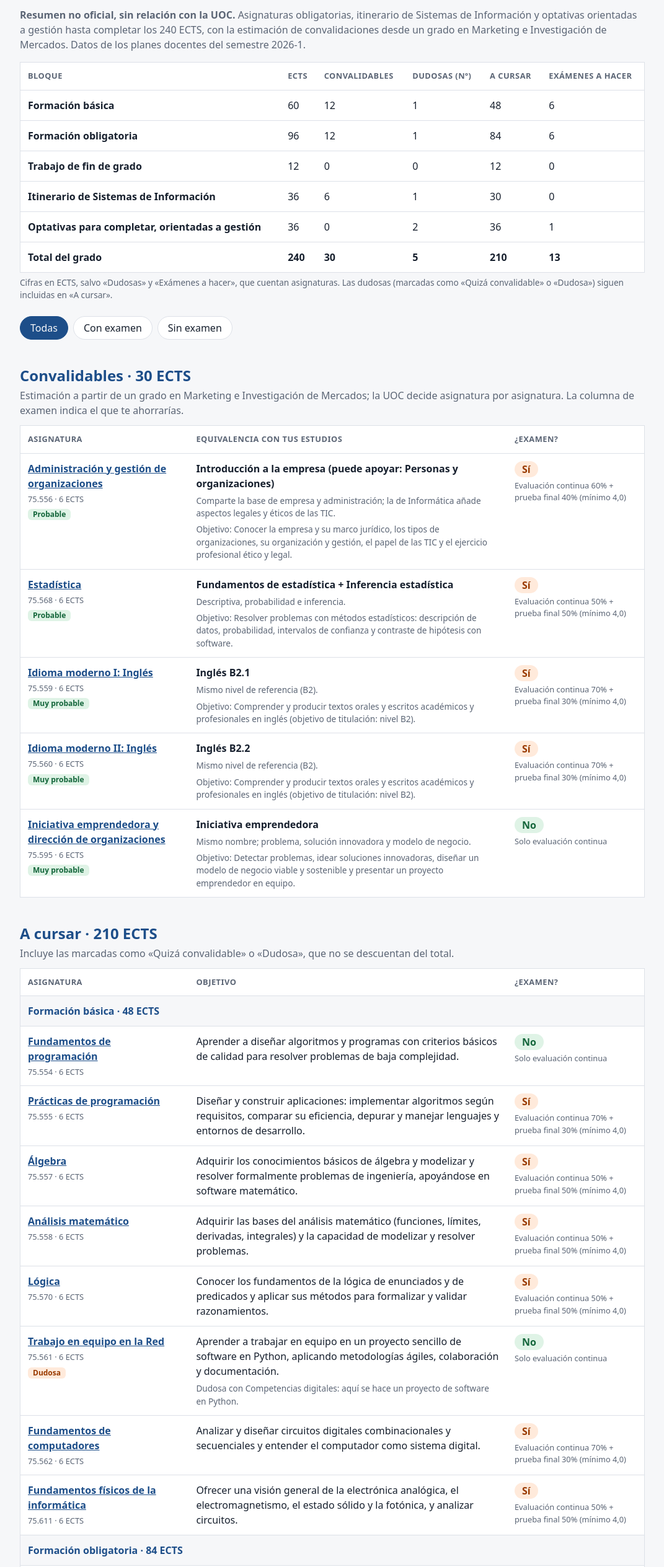
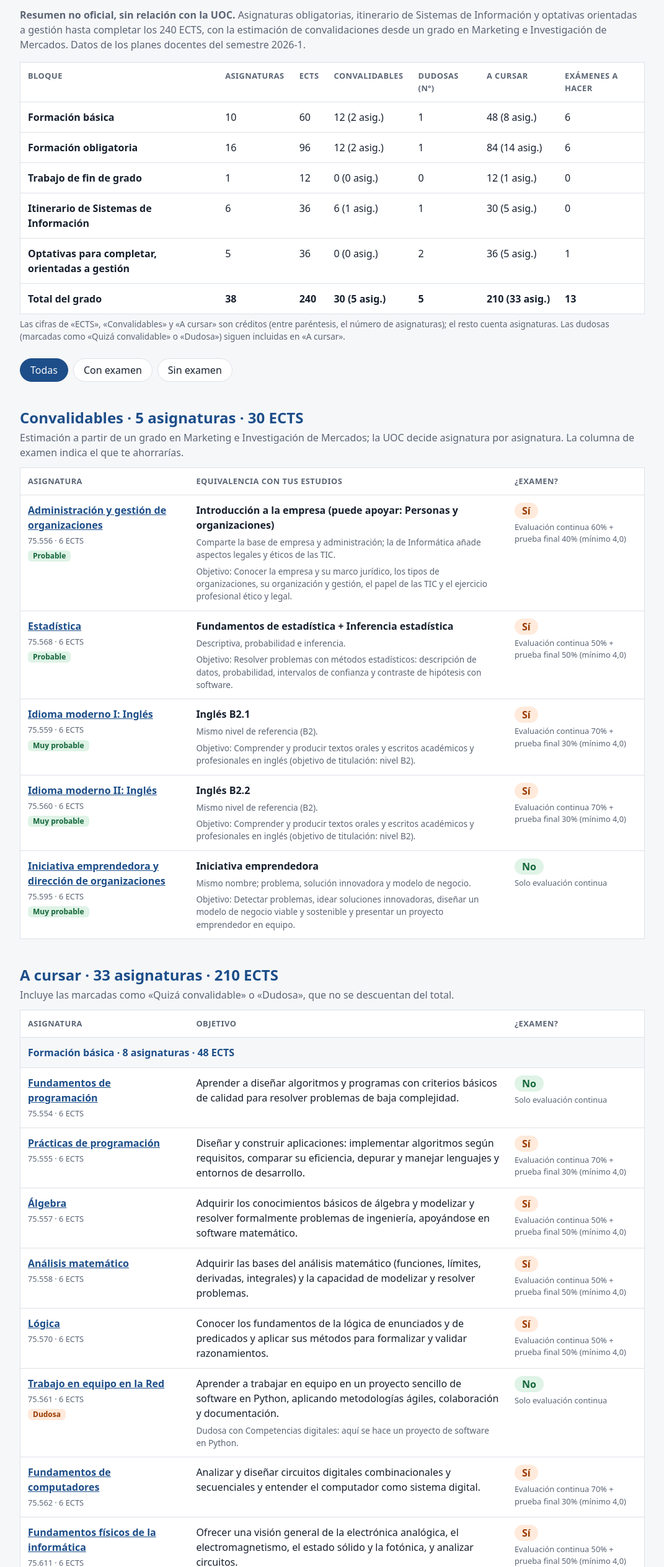
Before and after one commit to Jviejo/asignaturas-informatica-uoc, a plain HTML site: page asignaturas-informatica-uoc.html in a window 1280 px wide. Shown: the part 72-2600 px from the top of the page at 62% size, without its empty margins (104-1175 px from the left). Drawn offline with Linux system fonts and the light colour scheme.

Commit message:
Añade el número de asignaturas por bloque y tabla
Co-Authored-By: Claude Sonnet 5.5 <noreply@anthropic.com>

```diff
--- a/asignaturas-informatica-uoc.html
+++ b/asignaturas-informatica-uoc.html
@@ -12,7 +12,7 @@ th,td{text-align:left;vertical-align:top;padding:12px;border-bottom:1px solid va
 section th[scope=row]{width:27%}.ex{width:22%}.code,.detail{display:block;font-size:.8rem;font-weight:400;margin-top:4px}.note{font-size:.85rem;margin:6px 0 0}
 .tag{display:inline-block;padding:1px 12px;border-radius:99px;font-weight:700}.tag.si{background:var(--sibg);color:var(--si)}.tag.no{background:var(--nobg);color:var(--no)}
 .badge{display:inline-block;margin-top:6px;padding:0 8px;border-radius:6px;font-size:.75rem;background:var(--nobg);color:var(--no)}.badge.maybe{background:var(--sibg);color:var(--si)}
-section tr.sep th{width:auto;color:var(--accent);background:var(--bg)}.scroll{overflow-x:auto}
+section tr.sep th{width:auto;color:var(--accent);background:var(--bg)}.scroll{overflow-x:auto}.scroll td{white-space:nowrap}
 .filters{display:flex;flex-wrap:wrap;gap:8px;margin:24px 0 0}button{font:inherit;padding:6px 16px;border-radius:99px;border:1px solid var(--line);background:var(--card);color:var(--ink);cursor:pointer}
 button[aria-pressed=true]{background:var(--accent);border-color:var(--accent);color:var(--bg)}tr[hidden]{display:none}footer{margin-top:40px;font-size:.85rem}
 @media (max-width:700px){section thead{display:none}section table,section tbody,section tr,section th[scope=row],section td{display:block;width:auto}section tr{border-bottom:1px solid var(--line);padding:8px 0}section th,section td{border:0;padding:4px 12px}}
@@ -20,17 +20,17 @@ button[aria-pressed=true]{background:var(--accent);border-color:var(--accent);co
 </style></head><body><main>
 <h1>Grado en Ingeniería Informática (UOC)</h1>
 <p class="lead"><strong>Resumen no oficial, sin relación con la UOC.</strong> Asignaturas obligatorias, itinerario de Sistemas de Información y optativas orientadas a gestión hasta completar los 240 ECTS, con la estimación de convalidaciones desde un grado en Marketing e Investigación de Mercados. Datos de los planes docentes del semestre 2026-1.</p>
-<div class="scroll"><table><thead><tr><th>Bloque</th><th>ECTS</th><th>Convalidables</th><th>Dudosas (nº)</th><th>A cursar</th><th>Exámenes a hacer</th></tr></thead><tbody><tr><th scope="row">Formación básica</th><td>60</td><td>12</td><td>1</td><td>48</td><td>6</td></tr><tr><th scope="row">Formación obligatoria</th><td>96</td><td>12</td><td>1</td><td>84</td><td>6</td></tr><tr><th scope="row">Trabajo de fin de grado</th><td>12</td><td>0</td><td>0</td><td>12</td><td>0</td></tr><tr><th scope="row">Itinerario de Sistemas de Información</th><td>36</td><td>6</td><td>1</td><td>30</td><td>0</td></tr><tr><th scope="row">Optativas para completar, orientadas a gestión</th><td>36</td><td>0</td><td>2</td><td>36</td><td>1</td></tr><tr><th scope="row">Total del grado</th><td><strong>240</strong></td><td><strong>30</strong></td><td><strong>5</strong></td><td><strong>210</strong></td><td><strong>13</strong></td></tr></tbody></table></div><p class="note">Cifras en ECTS, salvo «Dudosas» y «Exámenes a hacer», que cuentan asignaturas. Las dudosas (marcadas como «Quizá convalidable» o «Dudosa») siguen incluidas en «A cursar».</p>
+<div class="scroll"><table><thead><tr><th>Bloque</th><th>Asignaturas</th><th>ECTS</th><th>Convalidables</th><th>Dudosas (nº)</th><th>A cursar</th><th>Exámenes a hacer</th></tr></thead><tbody><tr><th scope="row">Formación básica</th><td>10</td><td>60</td><td>12 (2 asig.)</td><td>1</td><td>48 (8 asig.)</td><td>6</td></tr><tr><th scope="row">Formación obligatoria</th><td>16</td><td>96</td><td>12 (2 asig.)</td><td>1</td><td>84 (14 asig.)</td><td>6</td></tr><tr><th scope="row">Trabajo de fin de grado</th><td>1</td><td>12</td><td>0 (0 asig.)</td><td>0</td><td>12 (1 asig.)</td><td>0</td></tr><tr><th scope="row">Itinerario de Sistemas de Información</th><td>6</td><td>36</td><td>6 (1 asig.)</td><td>1</td><td>30 (5 asig.)</td><td>0</td></tr><tr><th scope="row">Optativas para completar, orientadas a gestión</th><td>5</td><td>36</td><td>0 (0 asig.)</td><td>2</td><td>36 (5 asig.)</td><td>1</td></tr><tr><th scope="row">Total del grado</th><td><strong>38</strong></td><td><strong>240</strong></td><td><strong>30 (5 asig.)</strong></td><td><strong>5</strong></td><td><strong>210 (33 asig.)</strong></td><td><strong>13</strong></td></tr></tbody></table></div><p class="note">Las cifras de «ECTS», «Convalidables» y «A cursar» son créditos (entre paréntesis, el número de asignaturas); el resto cuenta asignaturas. Las dudosas (marcadas como «Quizá convalidable» o «Dudosa») siguen incluidas en «A cursar».</p>
 <div class="filters" role="group" aria-label="Filtrar por examen"><button data-f="" aria-pressed="true">Todas</button><button data-f="si" aria-pressed="false">Con examen</button><button data-f="no" aria-pressed="false">Sin examen</button></div>
-<section id="convalidadas"><h2>Convalidables · 30 ECTS</h2><p class="sub">Estimación a partir de un grado en Marketing e Investigación de Mercados; la UOC decide asignatura por asignatura. La columna de examen indica el que te ahorrarías.</p><table><thead><tr><th>Asignatura</th><th>Equivalencia con tus estudios</th><th>¿Examen?</th></tr></thead><tbody>
+<section id="convalidadas"><h2>Convalidables · 5 asignaturas · 30 ECTS</h2><p class="sub">Estimación a partir de un grado en Marketing e Investigación de Mercados; la UOC decide asignatura por asignatura. La columna de examen indica el que te ahorrarías.</p><table><thead><tr><th>Asignatura</th><th>Equivalencia con tus estudios</th><th>¿Examen?</th></tr></thead><tbody>
 <tr data-exam="si"><th scope="row"><a href="https://apps.uoc.edu/PlaDocent/PlaDocent?Semestre=20261&amp;SignatureCode=75.556&amp;Context=3&amp;Locale=es" target="_blank" rel="noopener">Administración y gestión de organizaciones</a><span class="code">75.556 · 6 ECTS</span><span class="badge">Probable</span></th><td class="obj"><strong>Introducción a la empresa (puede apoyar: Personas y organizaciones)</strong><p class="note">Comparte la base de empresa y administración; la de Informática añade aspectos legales y éticos de las TIC.</p><p class="note">Objetivo: Conocer la empresa y su marco jurídico, los tipos de organizaciones, su organización y gestión, el papel de las TIC y el ejercicio profesional ético y legal.</p></td><td class="ex"><span class="tag si">Sí</span><span class="detail">Evaluación continua 60% + prueba final 40% (mínimo 4,0)</span></td></tr>
 <tr data-exam="si"><th scope="row"><a href="https://apps.uoc.edu/PlaDocent/PlaDocent?Semestre=20261&amp;SignatureCode=75.568&amp;Context=3&amp;Locale=es" target="_blank" rel="noopener">Estadística</a><span class="code">75.568 · 6 ECTS</span><span class="badge">Probable</span></th><td class="obj"><strong>Fundamentos de estadística + Inferencia estadística</strong><p class="note">Descriptiva, probabilidad e inferencia.</p><p class="note">Objetivo: Resolver problemas con métodos estadísticos: descripción de datos, probabilidad, intervalos de confianza y contraste de hipótesis con software.</p></td><td class="ex"><span class="tag si">Sí</span><span class="detail">Evaluación continua 50% + prueba final 50% (mínimo 4,0)</span></td></tr>
 <tr data-exam="si"><th scope="row"><a href="https://apps.uoc.edu/PlaDocent/PlaDocent?Semestre=20261&amp;SignatureCode=75.559&amp;Context=3&amp;Locale=es" target="_blank" rel="noopener">Idioma moderno I: Inglés</a><span class="code">75.559 · 6 ECTS</span><span class="badge">Muy probable</span></th><td class="obj"><strong>Inglés B2.1</strong><p class="note">Mismo nivel de referencia (B2).</p><p class="note">Objetivo: Comprender y producir textos orales y escritos académicos y profesionales en inglés (objetivo de titulación: nivel B2).</p></td><td class="ex"><span class="tag si">Sí</span><span class="detail">Evaluación continua 70% + prueba final 30% (mínimo 4,0)</span></td></tr>
 <tr data-exam="si"><th scope="row"><a href="https://apps.uoc.edu/PlaDocent/PlaDocent?Semestre=20261&amp;SignatureCode=75.560&amp;Context=3&amp;Locale=es" target="_blank" rel="noopener">Idioma moderno II: Inglés</a><span class="code">75.560 · 6 ECTS</span><span class="badge">Muy probable</span></th><td class="obj"><strong>Inglés B2.2</strong><p class="note">Mismo nivel de referencia (B2).</p><p class="note">Objetivo: Comprender y producir textos orales y escritos académicos y profesionales en inglés (objetivo de titulación: nivel B2).</p></td><td class="ex"><span class="tag si">Sí</span><span class="detail">Evaluación continua 70% + prueba final 30% (mínimo 4,0)</span></td></tr>
 <tr data-exam="no"><th scope="row"><a href="https://apps.uoc.edu/PlaDocent/PlaDocent?Semestre=20261&amp;SignatureCode=75.595&amp;Context=3&amp;Locale=es" target="_blank" rel="noopener">Iniciativa emprendedora y dirección de organizaciones</a><span class="code">75.595 · 6 ECTS</span><span class="badge">Muy probable</span></th><td class="obj"><strong>Iniciativa emprendedora</strong><p class="note">Mismo nombre; problema, solución innovadora y modelo de negocio.</p><p class="note">Objetivo: Detectar problemas, idear soluciones innovadoras, diseñar un modelo de negocio viable y sostenible y presentar un proyecto emprendedor en equipo.</p></td><td class="ex"><span class="tag no">No</span><span class="detail">Solo evaluación continua</span></td></tr>
 </tbody></table></section>
-<section id="cursar"><h2>A cursar · 210 ECTS</h2><p class="sub">Incluye las marcadas como «Quizá convalidable» o «Dudosa», que no se descuentan del total.</p><table><thead><tr><th>Asignatura</th><th>Objetivo</th><th>¿Examen?</th></tr></thead><tbody>
-<tr class="sep"><th colspan="3">Formación básica · 48 ECTS</th></tr>
+<section id="cursar"><h2>A cursar · 33 asignaturas · 210 ECTS</h2><p class="sub">Incluye las marcadas como «Quizá convalidable» o «Dudosa», que no se descuentan del total.</p><table><thead><tr><th>Asignatura</th><th>Objetivo</th><th>¿Examen?</th></tr></thead><tbody>
+<tr class="sep"><th colspan="3">Formación básica · 8 asignaturas · 48 ECTS</th></tr>
 <tr data-exam="no"><th scope="row"><a href="https://apps.uoc.edu/PlaDocent/PlaDocent?Semestre=20261&amp;SignatureCode=75.554&amp;Context=3&amp;Locale=es" target="_blank" rel="noopener">Fundamentos de programación</a><span class="code">75.554 · 6 ECTS</span></th><td class="obj">Aprender a diseñar algoritmos y programas con criterios básicos de calidad para resolver problemas de baja complejidad.</td><td class="ex"><span class="tag no">No</span><span class="detail">Solo evaluación continua</span></td></tr>
 <tr data-exam="si"><th scope="row"><a href="https://apps.uoc.edu/PlaDocent/PlaDocent?Semestre=20261&amp;SignatureCode=75.555&amp;Context=3&amp;Locale=es" target="_blank" rel="noopener">Prácticas de programación</a><span class="code">75.555 · 6 ECTS</span></th><td class="obj">Diseñar y construir aplicaciones: implementar algoritmos según requisitos, comparar su eficiencia, depurar y manejar lenguajes y entornos de desarrollo.</td><td class="ex"><span class="tag si">Sí</span><span class="detail">Evaluación continua 70% + prueba final 30% (mínimo 4,0)</span></td></tr>
 <tr data-exam="si"><th scope="row"><a href="https://apps.uoc.edu/PlaDocent/PlaDocent?Semestre=20261&amp;SignatureCode=75.557&amp;Context=3&amp;Locale=es" target="_blank" rel="noopener">Álgebra</a><span class="code">75.557 · 6 ECTS</span></th><td class="obj">Adquirir los conocimientos básicos de álgebra y modelizar y resolver formalmente problemas de ingeniería, apoyándose en software matemático.</td><td class="ex"><span class="tag si">Sí</span><span class="detail">Evaluación continua 50% + prueba final 50% (mínimo 4,0)</span></td></tr>
@@ -39,7 +39,7 @@ button[aria-pressed=true]{background:var(--accent);border-color:var(--accent);co
 <tr data-exam="no"><th scope="row"><a href="https://apps.uoc.edu/PlaDocent/PlaDocent?Semestre=20261&amp;SignatureCode=75.561&amp;Context=3&amp;Locale=es" target="_blank" rel="noopener">Trabajo en equipo en la Red</a><span class="code">75.561 · 6 ECTS</span><span class="badge maybe">Dudosa</span></th><td class="obj">Aprender a trabajar en equipo en un proyecto sencillo de software en Python, aplicando metodologías ágiles, colaboración y documentación.<p class="note">Dudosa con Competencias digitales: aquí se hace un proyecto de software en Python.</p></td><td class="ex"><span class="tag no">No</span><span class="detail">Solo evaluación continua</span></td></tr>
 <tr data-exam="si"><th scope="row"><a href="https://apps.uoc.edu/PlaDocent/PlaDocent?Semestre=20261&amp;SignatureCode=75.562&amp;Context=3&amp;Locale=es" target="_blank" rel="noopener">Fundamentos de computadores</a><span class="code">75.562 · 6 ECTS</span></th><td class="obj">Analizar y diseñar circuitos digitales combinacionales y secuenciales y entender el computador como sistema digital.</td><td class="ex"><span class="tag si">Sí</span><span class="detail">Evaluación continua 70% + prueba final 30% (mínimo 4,0)</span></td></tr>
 <tr data-exam="si"><th scope="row"><a href="https://apps.uoc.edu/PlaDocent/PlaDocent?Semestre=20261&amp;SignatureCode=75.611&amp;Context=3&amp;Locale=es" target="_blank" rel="noopener">Fundamentos físicos de la informática</a><span class="code">75.611 · 6 ECTS</span></th><td class="obj">Ofrecer una visión general de la electrónica analógica, el electromagnetismo, el estado sólido y la fotónica, y analizar circuitos.</td><td class="ex"><span class="tag si">Sí</span><span class="detail">Evaluación continua 50% + prueba final 50% (mínimo 4,0)</span></td></tr>
-<tr class="sep"><th colspan="3">Formación obligatoria · 84 ECTS</th></tr>
+<tr class="sep"><th colspan="3">Formación obligatoria · 14 asignaturas · 84 ECTS</th></tr>
 <tr data-exam="no"><th scope="row"><a href="https://apps.uoc.edu/PlaDocent/PlaDocent?Semestre=20261&amp;SignatureCode=75.564&amp;Context=3&amp;Locale=es" target="_blank" rel="noopener">Diseño y programación orientada a objetos</a><span class="code">75.564 · 6 ECTS</span></th><td class="obj">Aprender los conceptos de orientación a objetos y aplicarlos al desarrollo de programas en Java, con diagramas de clases UML.</td><td class="ex"><span class="tag no">No</span><span class="detail">Solo evaluación continua</span></td></tr>
 <tr data-exam="si"><th scope="row"><a href="https://apps.uoc.edu/PlaDocent/PlaDocent?Semestre=20261&amp;SignatureCode=75.565&amp;Context=3&amp;Locale=es" target="_blank" rel="noopener">Ingeniería del software</a><span class="code">75.565 · 6 ECTS</span></th><td class="obj">Conocer los métodos de desarrollo, identificar requisitos y usar UML y casos de uso para el análisis orientado a objetos.</td><td class="ex"><span class="tag si">Sí</span><span class="detail">Evaluación continua 70% + prueba final 30% (mínimo 4,0)</span></td></tr>
 <tr data-exam="no"><th scope="row"><a href="https://apps.uoc.edu/PlaDocent/PlaDocent?Semestre=20261&amp;SignatureCode=75.590&amp;Context=3&amp;Locale=es" target="_blank" rel="noopener">Interacción persona ordenador</a><span class="code">75.590 · 6 ECTS</span></th><td class="obj">Diseñar sistemas tecnológicos centrados en el usuario aplicando el proceso iterativo de diseño centrado en el usuario.</td><td class="ex"><span class="tag no">No</span><span class="detail">Solo evaluación continua</span></td></tr>
@@ -54,15 +54,15 @@ button[aria-pressed=true]{background:var(--accent);border-color:var(--accent);co
 <tr data-exam="no"><th scope="row"><a href="https://apps.uoc.edu/PlaDocent/PlaDocent?Semestre=20261&amp;SignatureCode=75.589&amp;Context=3&amp;Locale=es" target="_blank" rel="noopener">Sistemas distribuidos</a><span class="code">75.589 · 6 ECTS</span></th><td class="obj">Conocer la organización de los sistemas distribuidos, sus problemas y los algoritmos de coordinación, consenso y replicación.</td><td class="ex"><span class="tag no">No</span><span class="detail">Solo evaluación continua</span></td></tr>
 <tr data-exam="no"><th scope="row"><a href="https://apps.uoc.edu/PlaDocent/PlaDocent?Semestre=20261&amp;SignatureCode=75.566&amp;Context=3&amp;Locale=es" target="_blank" rel="noopener">Sistemas operativos</a><span class="code">75.566 · 6 ECTS</span></th><td class="obj">Conocer los servicios del sistema operativo: procesos, memoria, dispositivos, ficheros, comunicación y sincronización.</td><td class="ex"><span class="tag no">No</span><span class="detail">Solo evaluación continua</span></td></tr>
 <tr data-exam="si"><th scope="row"><a href="https://apps.uoc.edu/PlaDocent/PlaDocent?Semestre=20261&amp;SignatureCode=75.582&amp;Context=3&amp;Locale=es" target="_blank" rel="noopener">Inteligencia artificial</a><span class="code">75.582 · 6 ECTS</span></th><td class="obj">Introducir los fundamentos de la IA: resolución de problemas, representación del conocimiento y aprendizaje computacional.</td><td class="ex"><span class="tag si">Sí</span><span class="detail">Evaluación continua 60% + prueba final 40% (mínimo 4,0)</span></td></tr>
-<tr class="sep"><th colspan="3">Trabajo de fin de grado · 12 ECTS</th></tr>
+<tr class="sep"><th colspan="3">Trabajo de fin de grado · 1 asignaturas · 12 ECTS</th></tr>
 <tr data-exam="no"><th scope="row"><a href="https://apps.uoc.edu/PlaDocent/PlaDocent?Semestre=20261&amp;SignatureCode=75.616&amp;Context=3&amp;Locale=es" target="_blank" rel="noopener">Trabajo de fin de grado</a><span class="code">75.616 · 12 ECTS</span></th><td class="obj">Realizar un proyecto individual que sintetice y evalúe las competencias del grado: planificación, propuesta de soluciones, innovación y comunicación.<p class="note">El folleto indica que concluye con una defensa: vídeo de presentación y preguntas de la comisión.</p></td><td class="ex"><span class="tag no">No</span><span class="detail">Solo evaluación continua</span></td></tr>
-<tr class="sep"><th colspan="3">Itinerario de Sistemas de Información · 30 ECTS</th></tr>
+<tr class="sep"><th colspan="3">Itinerario de Sistemas de Información · 5 asignaturas · 30 ECTS</th></tr>
 <tr data-exam="no"><th scope="row"><a href="https://apps.uoc.edu/PlaDocent/PlaDocent?Semestre=20261&amp;SignatureCode=75.596&amp;Context=3&amp;Locale=es" target="_blank" rel="noopener">Fundamentos de sistemas de información</a><span class="code">75.596 · 6 ECTS</span></th><td class="obj">Entender qué son los sistemas de información, sus tipos y roles, su aportación a la cadena de valor, su relación con la estrategia y el ciclo de implantación.</td><td class="ex"><span class="tag no">No</span><span class="detail">Solo evaluación continua</span></td></tr>
 <tr data-exam="no"><th scope="row"><a href="https://apps.uoc.edu/PlaDocent/PlaDocent?Semestre=20261&amp;SignatureCode=75.597&amp;Context=3&amp;Locale=es" target="_blank" rel="noopener">Integración de sistemas de información</a><span class="code">75.597 · 6 ECTS</span></th><td class="obj">Analizar y proponer estrategias que mejoren la integración de una organización redefiniendo procesos e implantándolos con sistemas de información.</td><td class="ex"><span class="tag no">No</span><span class="detail">Solo evaluación continua</span></td></tr>
 <tr data-exam="no"><th scope="row"><a href="https://apps.uoc.edu/PlaDocent/PlaDocent?Semestre=20261&amp;SignatureCode=75.598&amp;Context=3&amp;Locale=es" target="_blank" rel="noopener">Uso de sistemas de información en las organizaciones</a><span class="code">75.598 · 6 ECTS</span><span class="badge maybe">Quizá convalidable</span></th><td class="obj">Resolver un caso en equipos multidisciplinares (Informática y ADE) para comprender el uso eficiente de las TIC en la gestión y la toma de decisiones.<p class="note">Posible si cursaste esta misma asignatura como optativa (es de incorporación reciente).</p></td><td class="ex"><span class="tag no">No</span><span class="detail">Solo evaluación continua</span></td></tr>
 <tr data-exam="no"><th scope="row"><a href="https://apps.uoc.edu/PlaDocent/PlaDocent?Semestre=20261&amp;SignatureCode=75.599&amp;Context=3&amp;Locale=es" target="_blank" rel="noopener">Gestión funcional de servicios de SI/TI</a><span class="code">75.599 · 6 ECTS</span></th><td class="obj">Gestionar los servicios de SI/TI como procesos y funciones: roles, personal, relación con interlocutores y marcos de buenas prácticas (ITIL, COBIT, CMMi).</td><td class="ex"><span class="tag no">No</span><span class="detail">Solo evaluación continua</span></td></tr>
 <tr data-exam="no"><th scope="row"><a href="https://apps.uoc.edu/PlaDocent/PlaDocent?Semestre=20261&amp;SignatureCode=75.600&amp;Context=3&amp;Locale=es" target="_blank" rel="noopener">Planificación y uso estratégico de SI/TI</a><span class="code">75.600 · 6 ECTS</span></th><td class="obj">Alinear TI y estrategia de empresa, entender la transformación digital, planificar estratégicamente los sistemas de información y conocer el rol del CIO.</td><td class="ex"><span class="tag no">No</span><span class="detail">Solo evaluación continua</span></td></tr>
-<tr class="sep"><th colspan="3">Optativas para completar, orientadas a gestión · 36 ECTS</th></tr>
+<tr class="sep"><th colspan="3">Optativas para completar, orientadas a gestión · 5 asignaturas · 36 ECTS</th></tr>
 <tr data-exam="si"><th scope="row"><a href="https://apps.uoc.edu/PlaDocent/PlaDocent?Semestre=20261&amp;SignatureCode=75.604&amp;Context=3&amp;Locale=es" target="_blank" rel="noopener">Comercio electrónico</a><span class="code">75.604 · 6 ECTS</span><span class="badge maybe">Quizá convalidable</span></th><td class="obj">Entender las arquitecturas y modalidades de e-commerce, sus bases de datos, la seguridad, los pagos electrónicos y la protección del copyright (enfoque tecnológico).<p class="note">Pertenece al itinerario de Tecnologías de la Información. Posible si cursaste la optativa Tecnologías del comercio electrónico.</p></td><td class="ex"><span class="tag si">Sí</span><span class="detail">Evaluación continua 70% + prueba final 30% (mínimo 4,0)</span></td></tr>
 <tr data-exam="no"><th scope="row"><a href="https://apps.uoc.edu/PlaDocent/PlaDocent?Semestre=20261&amp;SignatureCode=75.593&amp;Context=3&amp;Locale=es" target="_blank" rel="noopener">Ingeniería de requisitos</a><span class="code">75.593 · 6 ECTS</span></th><td class="obj">Identificar, obtener, priorizar, documentar y validar los requisitos de un producto de software junto con sus interesados.<p class="note">Itinerario de Ingeniería del software; relación parcial con gestión.</p></td><td class="ex"><span class="tag no">No</span><span class="detail">Solo evaluación continua</span></td></tr>
 <tr data-exam="no"><th scope="row"><a href="https://apps.uoc.edu/PlaDocent/PlaDocent?Semestre=20261&amp;SignatureCode=75.615&amp;Context=3&amp;Locale=es" target="_blank" rel="noopener">Prácticas en empresa</a><span class="code">75.615 · 12 ECTS</span><span class="badge maybe">Quizá convalidable</span></th><td class="obj">Aplicar los conocimientos en un entorno profesional, conocer el funcionamiento de la organización y adaptarse a nuevas formas de trabajo.<p class="note">Optativa de 12 ECTS; que tenga contenido de gestión depende del puesto. Exige 120 ECTS superados. Posible si hiciste Prácticas empresariales I y II, o por experiencia profesional (RAEP).</p></td><td class="ex"><span class="tag no">No</span><span class="detail">Solo evaluación continua</span></td></tr>
```
